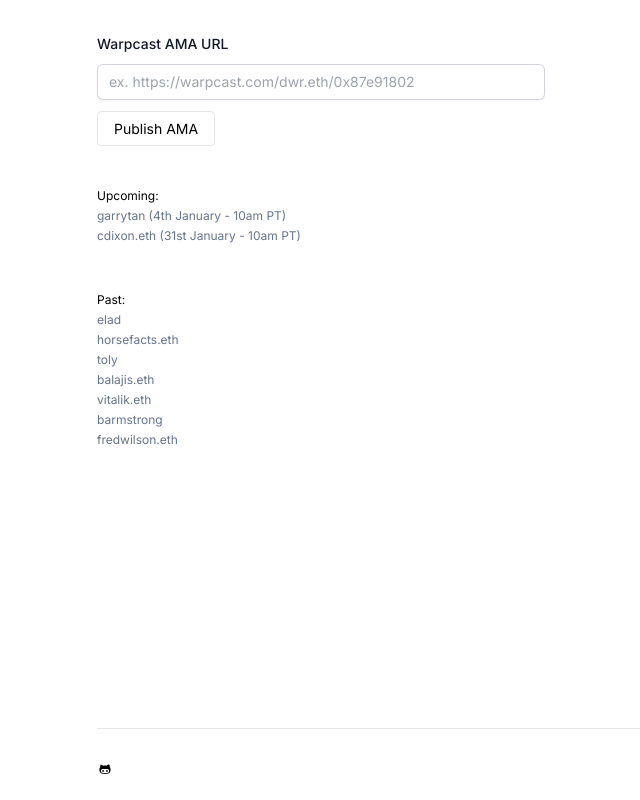
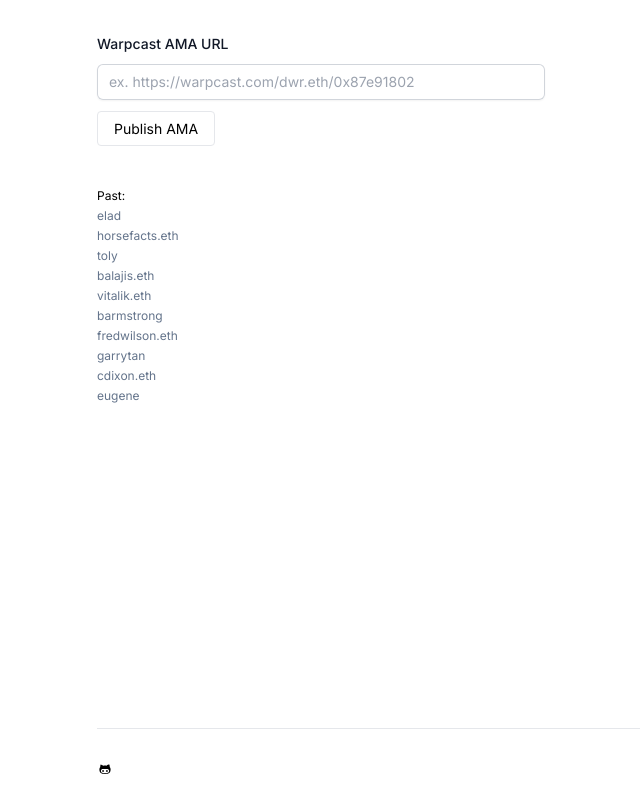
Before and after one commit to alvesjtiago/ama, a Next.js app: page / in a window 1280 px wide. Shown: the whole page, without its empty margins (127-767 px from the left). Built offline with nearby package versions, Linux system fonts and the light colour scheme.

Commit message:
Update with latest AMA's and url encoded links

```diff
--- a/app/page.tsx
+++ b/app/page.tsx
@@ -37,20 +37,19 @@
         </a>
       </div>
 
-      <div className="mt-12 text-xs">
+      {/* <div className="mt-12 text-xs">
         Upcoming:
         <ul className="text-slate-500 text-xs">
-          <li className="mt-1">garrytan (4th January - 10am PT)</li>
           <li className="mt-1">cdixon.eth (31st January - 10am PT)</li>
         </ul>
-      </div>
+      </div> */}
 
       <div className="mt-12 text-xs">
         Past:
         <ul className="text-slate-500 text-xs">
           <li className="mt-1">
             <a
-              href="/ama?url=https://warpcast.com/dwr.eth/0xd39ac80f"
+              href="/ama?url=https%3A%2F%2Fwarpcast.com%2Fdwr.eth%2F0xd39ac80f"
               target="_blank"
             >
               elad
@@ -58,7 +57,7 @@
           </li>
           <li className="mt-1">
             <a
-              href="/ama?url=https://warpcast.com/yb/0x7d5219e5"
+              href="/ama?url=https%3A%2F%2Fwarpcast.com%2Fyb%2F0x7d5219e5"
               target="_blank"
             >
               horsefacts.eth
@@ -66,7 +65,7 @@
           </li>
           <li className="mt-1">
             <a
-              href="/ama?url=https://warpcast.com/dwr.eth/0x08541631"
+              href="/ama?url=https%3A%2F%2Fwarpcast.com%2Fdwr.eth%2F0x08541631"
               target="_blank"
             >
               toly
@@ -74,7 +73,7 @@
           </li>
           <li className="mt-1">
             <a
-              href="/ama?url=https://warpcast.com/dwr.eth/0x029f7cce"
+              href="/ama?url=https%3A%2F%2Fwarpcast.com%2Fdwr.eth%2F0x029f7cce"
               target="_blank"
             >
               balajis.eth
@@ -82,7 +81,7 @@
           </li>
           <li className="mt-1">
             <a
-              href="/ama?url=https://warpcast.com/dwr.eth/0x390ae86a"
+              href="/ama?url=https%3A%2F%2Fwarpcast.com%2Fdwr.eth%2F0x390ae86a"
               target="_blank"
             >
               vitalik.eth
@@ -90,7 +89,7 @@
           </li>
           <li className="mt-1">
             <a
-              href="/ama?url=https://warpcast.com/dwr.eth/0x7735946a"
+              href="/ama?url=https%3A%2F%2Fwarpcast.com%2Fdwr.eth%2F0x7735946a"
               target="_blank"
             >
               barmstrong
@@ -98,10 +97,34 @@
           </li>
           <li className="mt-1">
             <a
-              href="/ama?url=https://warpcast.com/dwr.eth/0x87e91802"
+              href="/ama?url=https%3A%2F%2Fwarpcast.com%2Fdwr.eth%2F0x87e91802"
               target="_blank"
             >
               fredwilson.eth
+            </a>
+          </li>
+          <li className="mt-1">
+            <a
+              href="/ama?url=https%3A%2F%2Fwarpcast.com%2Fdwr.eth%2F0xe4ec97c9"
+              target="_blank"
+            >
+              garrytan
+            </a>
+          </li>
+          <li className="mt-1">
+            <a
+              href="/ama?url=https%3A%2F%2Fwarpcast.com%2Fdwr.eth%2F0x231c3b60"
+              target="_blank"
+            >
+              cdixon.eth
+            </a>
+          </li>
+          <li className="mt-1">
+            <a
+              href="/ama?url=https%3A%2F%2Fwarpcast.com%2Fli%2F0xc29174e2"
+              target="_blank"
+            >
+              eugene
             </a>
           </li>
         </ul>
```
